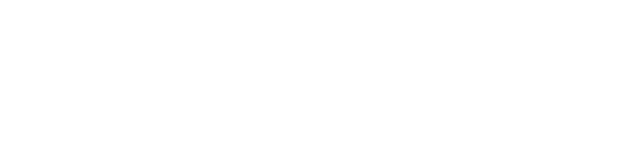
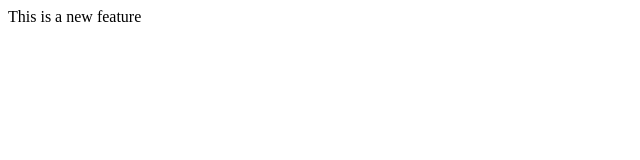
Before and after one commit to Piyush-here08/localrepo, a plain HTML site: page index.html in a window 1280 px wide. Shown: the whole page, without its empty margins (0-640 px from the left). Drawn offline with Linux system fonts and the light colour scheme.

Commit message:
added new feature

```diff
--- a/index.html
+++ b/index.html
@@ -1 +1 @@
-<p></p>
+<p>This is a new feature</p>
```
